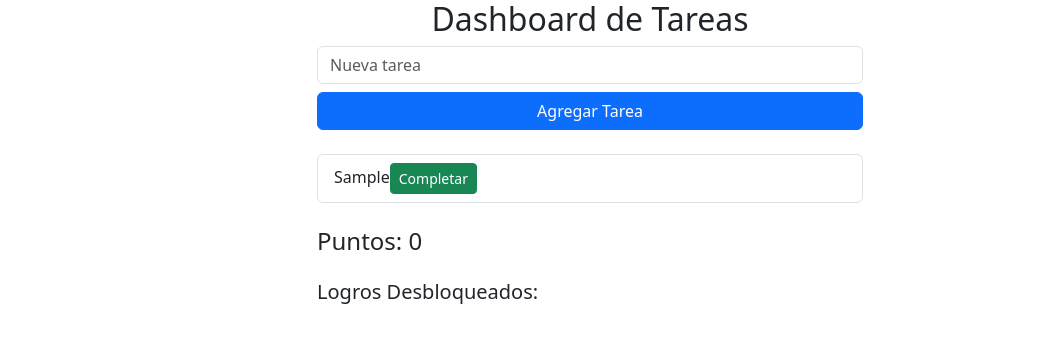
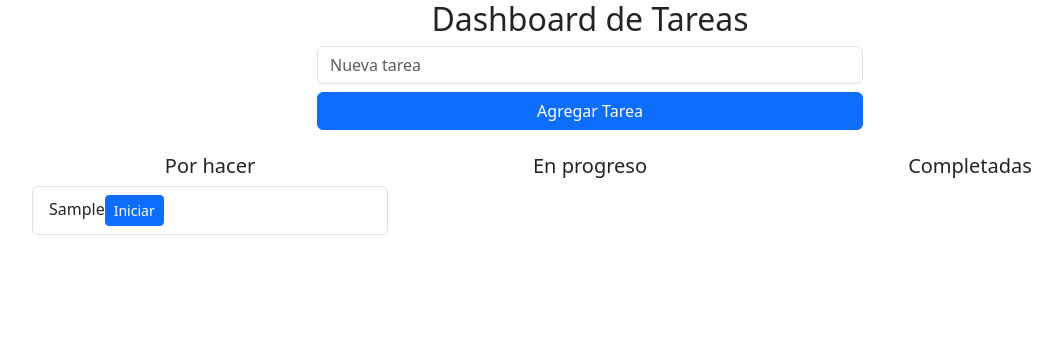
Before and after one commit to Machillo/Tareas-Logros, a React (Create React App) app: page /dashboard in a window 1280 px wide. Both pictures are taken after typing "Sample" into the empty fields and a click on the button "Agregar Tarea". Shown: the top 342 px of the page, without its empty margins (50-1112 px from the left). Built offline with nearby package versions, Linux system fonts and the light colour scheme.

Commit message:
Añadido tablero estilo Kanban para tareas

```diff
--- a/src/components/Dashboard.js
+++ b/src/components/Dashboard.js
@@ -4,36 +4,49 @@ import { Container, Row, Col, Button, Form } from 'react-bootstrap';
 const Dashboard = () => {
   const [tasks, setTasks] = useState([]);
   const [newTask, setNewTask] = useState('');
-  const [points, setPoints] = useState(0);
-  const [achievements, setAchievements] = useState([]);
 
   const handleAddTask = () => {
     if (newTask) {
-      setTasks([...tasks, { name: newTask, completed: false }]);
+      setTasks([...tasks, { name: newTask, status: 'todo' }]);
       setNewTask('');
     }
   };
 
-  const handleCompleteTask = (index) => {
+  const moveTask = (index, newStatus) => {
     const updatedTasks = tasks.map((task, i) =>
-      i === index ? { ...task, completed: true } : task
+      i === index ? { ...task, status: newStatus } : task
     );
     setTasks(updatedTasks);
-    setPoints(points + 10); // Asigna 10 puntos por tarea completada
-    checkAchievements(points + 10);
   };
 
-  const checkAchievements = (newPoints) => {
-    const newAchievements = [];
-
-    if (newPoints >= 50 && !achievements.includes('Primer logro: 50 puntos')) {
-      newAchievements.push('Primer logro: 50 puntos');
-    }
-    if (newPoints >= 100 && !achievements.includes('Segundo logro: 100 puntos')) {
-      newAchievements.push('Segundo logro: 100 puntos');
-    }
-
-    setAchievements([...achievements, ...newAchievements]);
+  const renderTasks = (status) => {
+    return tasks
+      .filter((task) => task.status === status)
+      .map((task, index) => (
+        <li key={index} className="list-group-item">
+          {task.name}
+          {status === 'todo' && (
+            <Button
+              variant="primary"
+              size="sm"
+              className="float-right"
+              onClick={() => moveTask(index, 'in-progress')}
+            >
+              Iniciar
+            </Button>
+          )}
+          {status === 'in-progress' && (
+            <Button
+              variant="success"
+              size="sm"
+              className="float-right"
+              onClick={() => moveTask(index, 'completed')}
+            >
+              Completar
+            </Button>
+          )}
+        </li>
+      ));
   };
 
   return (
@@ -52,35 +65,20 @@ const Dashboard = () => {
               Agregar Tarea
             </Button>
           </Form.Group>
-          <ul className="list-group mt-4">
-            {tasks.map((task, index) => (
-              <li
-                key={index}
-                className={`list-group-item ${
-                  task.completed ? 'list-group-item-success' : ''
-                }`}
-              >
-                {task.name}
-                {!task.completed && (
-                  <Button
-                    className="float-right"
-                    variant="success"
-                    size="sm"
-                    onClick={() => handleCompleteTask(index)}
-                  >
-                    Completar
-                  </Button>
-                )}
-              </li>
-            ))}
-          </ul>
-          <h4 className="mt-4">Puntos: {points}</h4>
-          <h5 className="mt-4">Logros Desbloqueados:</h5>
-          <ul>
-            {achievements.map((achievement, index) => (
-              <li key={index}>{achievement}</li>
-            ))}
-          </ul>
+        </Col>
+      </Row>
+      <Row className="mt-4">
+        <Col md={4}>
+          <h5 className="text-center">Por hacer</h5>
+          <ul className="list-group">{renderTasks('todo')}</ul>
+        </Col>
+        <Col md={4}>
+          <h5 className="text-center">En progreso</h5>
+          <ul className="list-group">{renderTasks('in-progress')}</ul>
+        </Col>
+        <Col md={4}>
+          <h5 className="text-center">Completadas</h5>
+          <ul className="list-group">{renderTasks('completed')}</ul>
         </Col>
       </Row>
     </Container>
```
